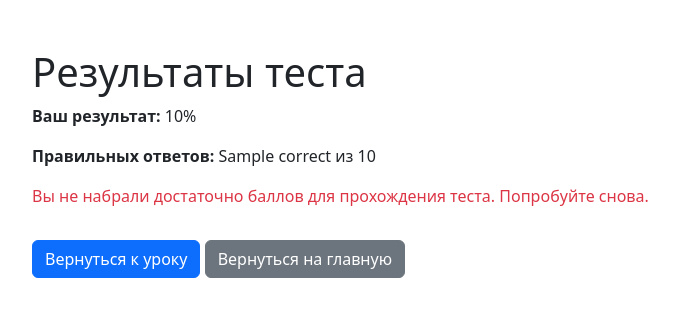
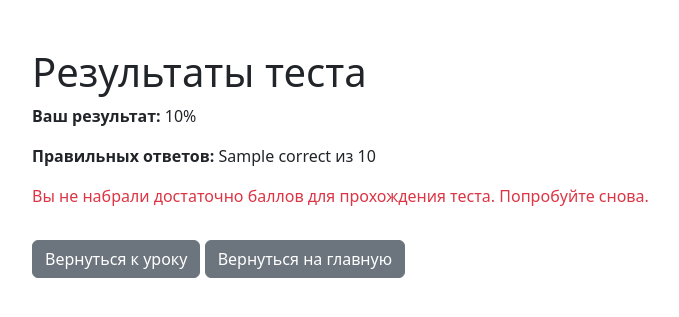
Before and after one commit to Begemot100/spainweb, a Flask app: template templates/test_result.html in a window 1280 px wide. Shown: the top 317 px of the page, without its empty margins (50-729 px from the left). Run offline with Flask 3, Linux system fonts and the light colour scheme; the template is opened without the code that fills it: most values are stand-ins (such as "Sample title", 1, 10 or a date in 2020).

Commit message:
Добавлен 2 урок

```diff
--- a/templates/test_result.html
+++ b/templates/test_result.html
@@ -18,7 +18,7 @@
         <p class="text-danger">Вы не набрали достаточно баллов для прохождения теста. Попробуйте снова.</p>
         {% endif %}
 
-        <a href="/grammar/1" class="btn btn-primary mt-3">Вернуться к уроку</a>
+        <a href="/grammar/{{ lesson_id }}" class="btn btn-secondary mt-3">Вернуться к уроку</a>
         <a href="/dashboard" class="btn btn-secondary mt-3">Вернуться на главную</a>
     </div>
 </body>
```
